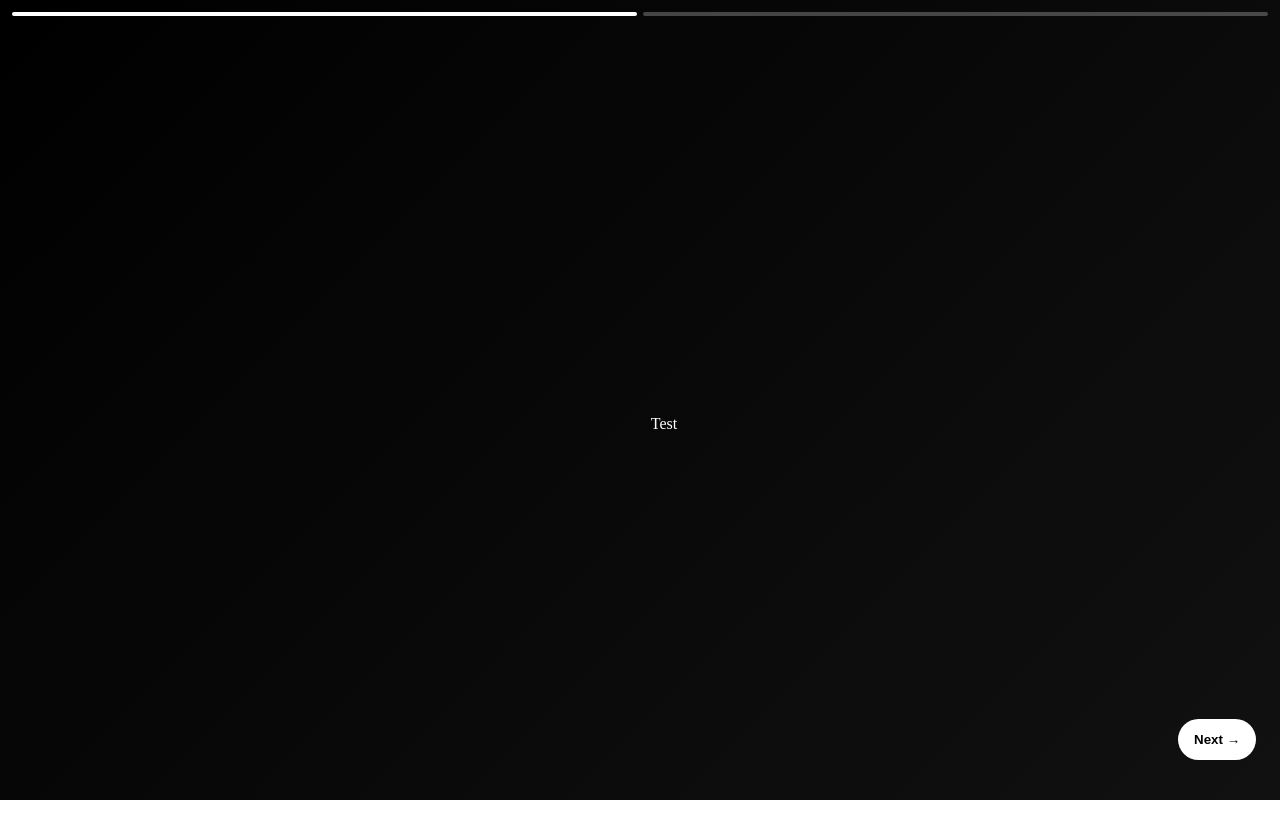
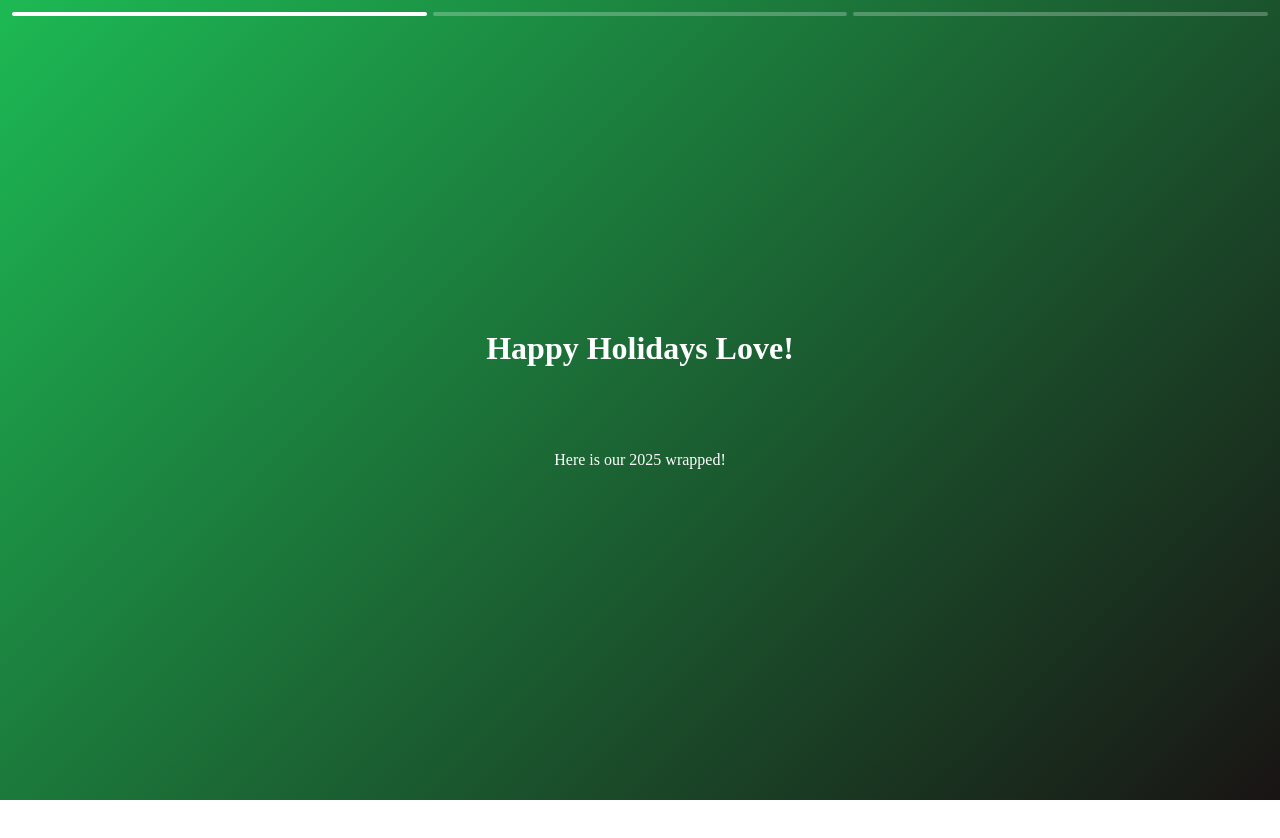
Before and after one commit to kiritsugucarl/merry-xmas, a React (Vite) app: page / in a window 1280 px wide. Shown: the top 838 px of the page. Built offline with nearby package versions, Linux system fonts and the light colour scheme.

Commit message:
working render

```diff
--- a/src/App.css
+++ b/src/App.css
@@ -28,8 +28,6 @@
 .slide {
     width: 100%;
     height: 100%;
-    padding: 24px;
-
     display: flex;
     flex-direction: column;
     justify-content: center;
@@ -74,3 +72,12 @@
     color: black;
     font-weight: bold;
 }
+
+/* Intro */
+.container {
+    display: flex;
+    flex-direction: column;
+    align-items: center;
+    justify-content: center;
+    gap: 5rem;
+}
--- a/src/App.jsx
+++ b/src/App.jsx
@@ -1,12 +1,14 @@
 import SlideContainer from "./components/SlideContainer";
 import Intro from "./sections/Intro";
 import "./App.css";
+import { Firsts } from "./sections/Firsts";
 
 export default function App() {
     return (
         <SlideContainer>
-            <>Test</>
             <Intro gradient="linear-gradient(135deg, #1DB954, #191414)" />
+            <Firsts />
+            <Firsts />
         </SlideContainer>
     );
 }
--- a/src/components/SlideContainer.jsx
+++ b/src/components/SlideContainer.jsx
@@ -43,12 +43,6 @@ export default function SlideContainer({ children }) {
                     }}
                 >
                     {activeSlide}
-
-                    {index < total - 1 && (
-                        <button className="next-btn" onClick={next}>
-                            Next →
-                        </button>
-                    )}
                 </motion.div>
             </AnimatePresence>
         </motion.div>
--- a/src/sections/Firsts.jsx
+++ b/src/sections/Firsts.jsx
@@ -1,5 +1,12 @@
-export default function Firsts() {
-    <div className="intro">
-        <h1 className="intro-header">Happy Holidays Love!</h1>
-    </div>;
-}
+export const Firsts = () => {
+    return (
+        <div className="container">
+            <h1 className="firsts-header">Our Firsts this 2025</h1>
+            <div className="firsts-entry">
+                <p className="entry">Met at March 23, 2025(Joana's Place)</p>
+                <p className="entry">Became FB friends on June 28, 2025</p>
+                <p className="entry">First chat on July 17, 2025</p>
+            </div>
+        </div>
+    );
+};
--- a/src/sections/Intro.jsx
+++ b/src/sections/Intro.jsx
@@ -1,3 +1,10 @@
-export default function Intro() {
-    <>Test</>;
-}
+const Intro = () => {
+    return (
+        <div className="container">
+            <h1 className="intro-header">Happy Holidays Love!</h1>
+            <span className="intro-bottom">Here is our 2025 wrapped!</span>
+        </div>
+    );
+};
+
+export default Intro;
```
